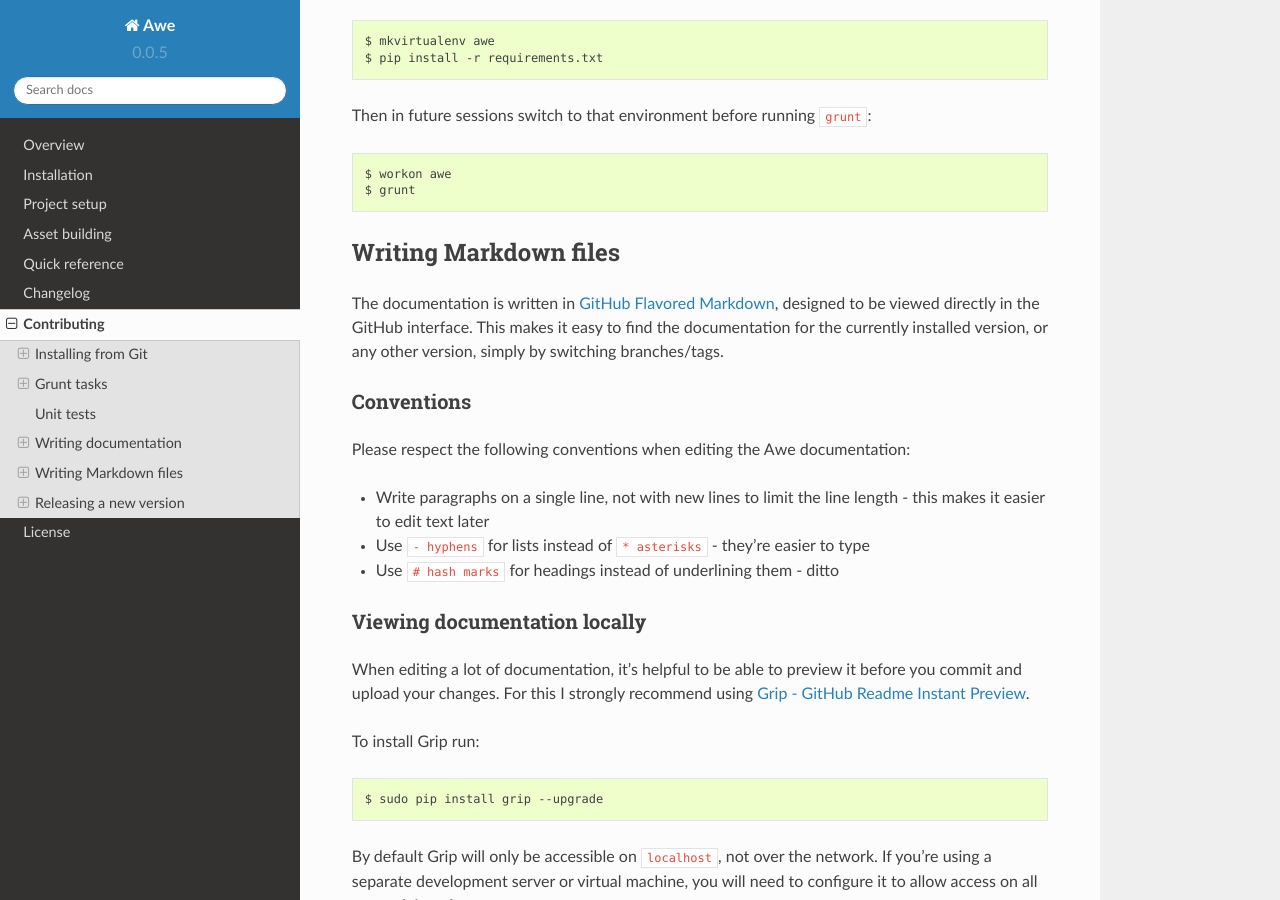
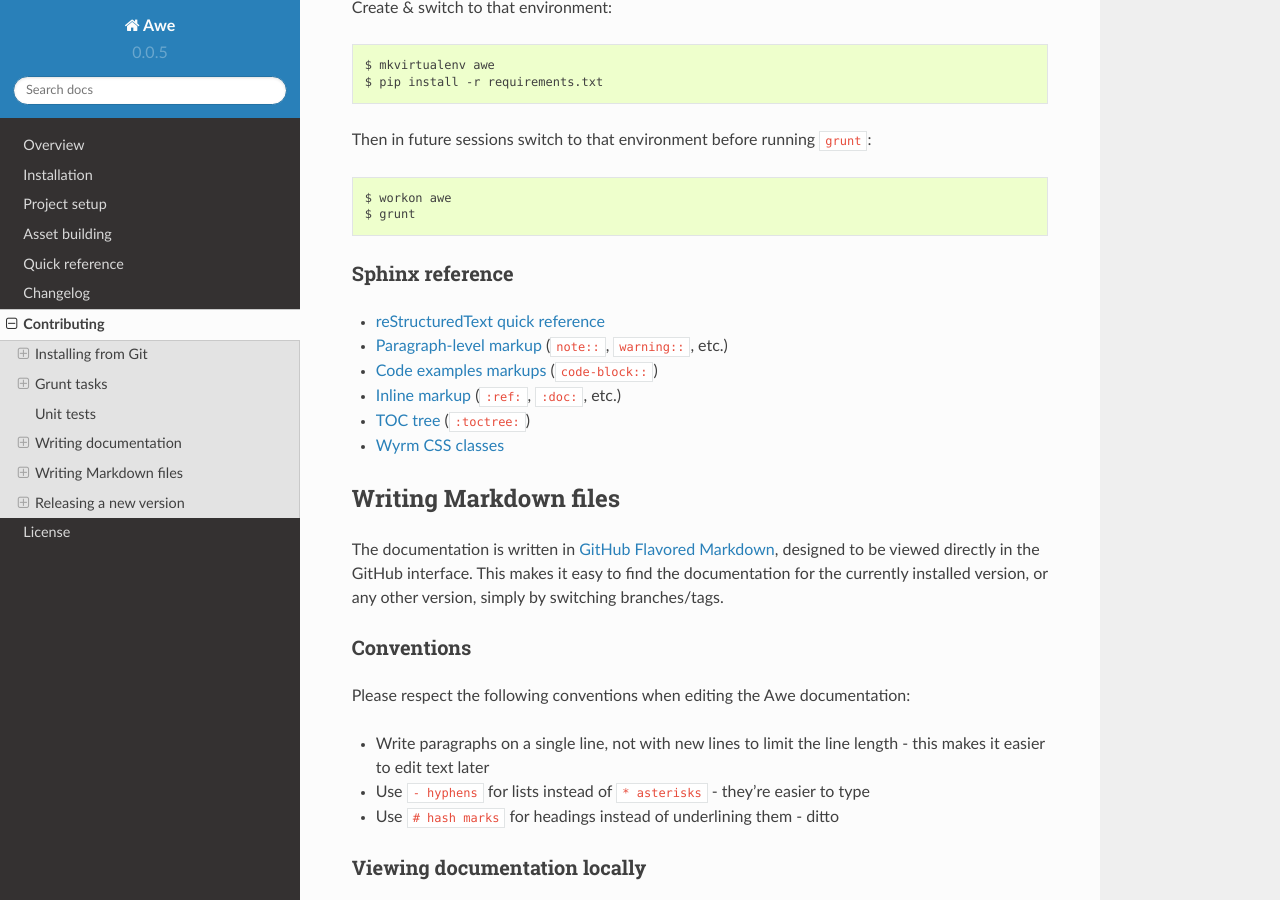
Before and after one commit to alberon/awe, a Sphinx documentation site: the page built from docs/contributing.rst, in a window 1280 px wide and 900 px high, scrolled down 4642 px. Built offline with Sphinx 7.4.7 and the Read the Docs theme 2.0.0, drawn with Linux system fonts in a browser that asks for light colours.

Commit message:
Add links to Sphinx reference docs

```diff
--- a/docs/contributing.rst
+++ b/docs/contributing.rst
@@ -224,6 +224,16 @@ Then in future sessions switch to that environment before running ``grunt``:
     $ workon awe
     $ grunt
 
+------------------
+ Sphinx reference
+------------------
+
+- `reStructuredText quick reference <http://docutils.sourceforge.net/docs/user/rst/quickref.html>`_
+- `Paragraph-level markup <http://sphinx-doc.org/markup/para.html>`_ (``note::``, ``warning::``, etc.)
+- `Code examples markups <http://sphinx-doc.org/markup/code.html>`_ (``code-block::``)
+- `Inline markup <http://sphinx-doc.org/markup/inline.html>`_ (``:ref:``, ``:doc:``, etc.)
+- `TOC tree <http://sphinx-doc.org/markup/toctree.html>`_ (``:toctree:``)
+- `Wyrm CSS classes <http://wyrmsass.org/section-4.html>`_
 
 ========================
  Writing Markdown files
```
